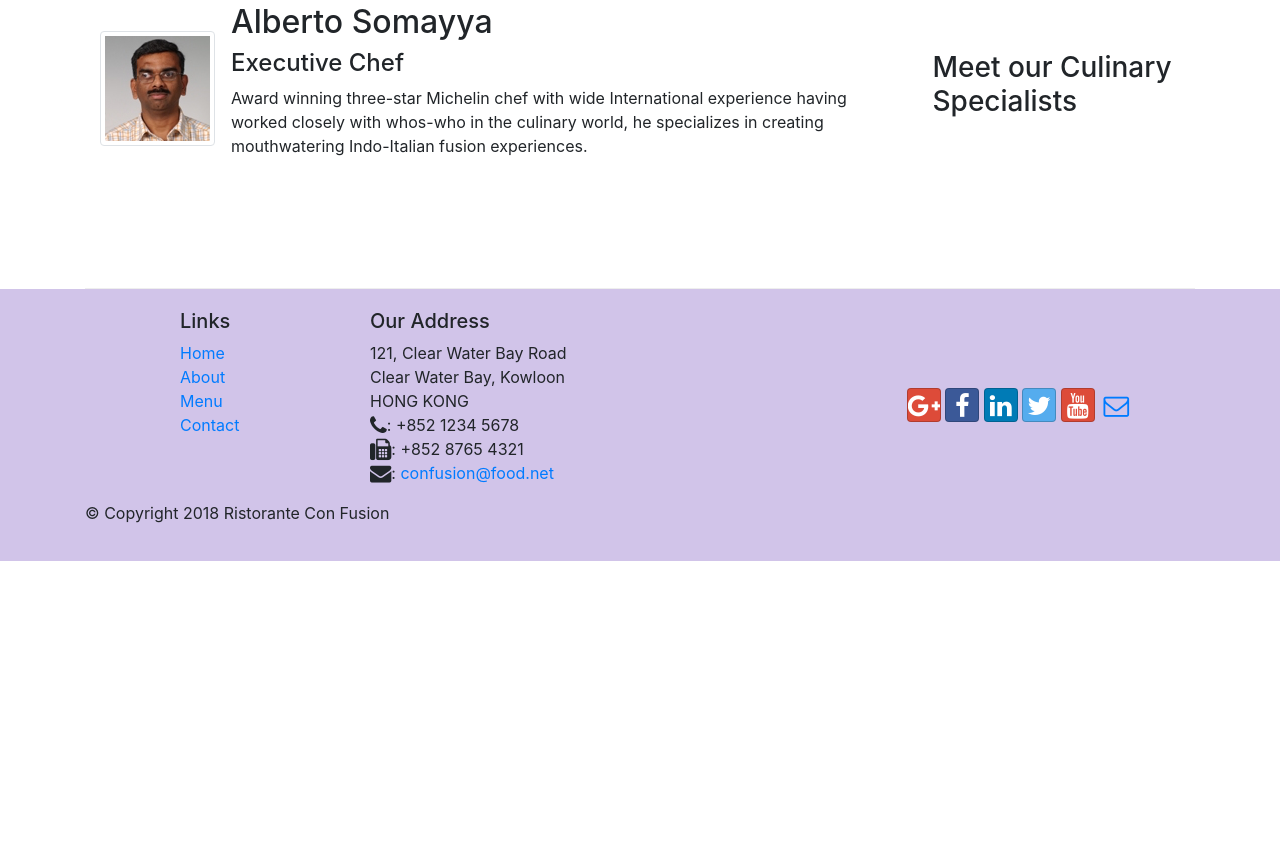
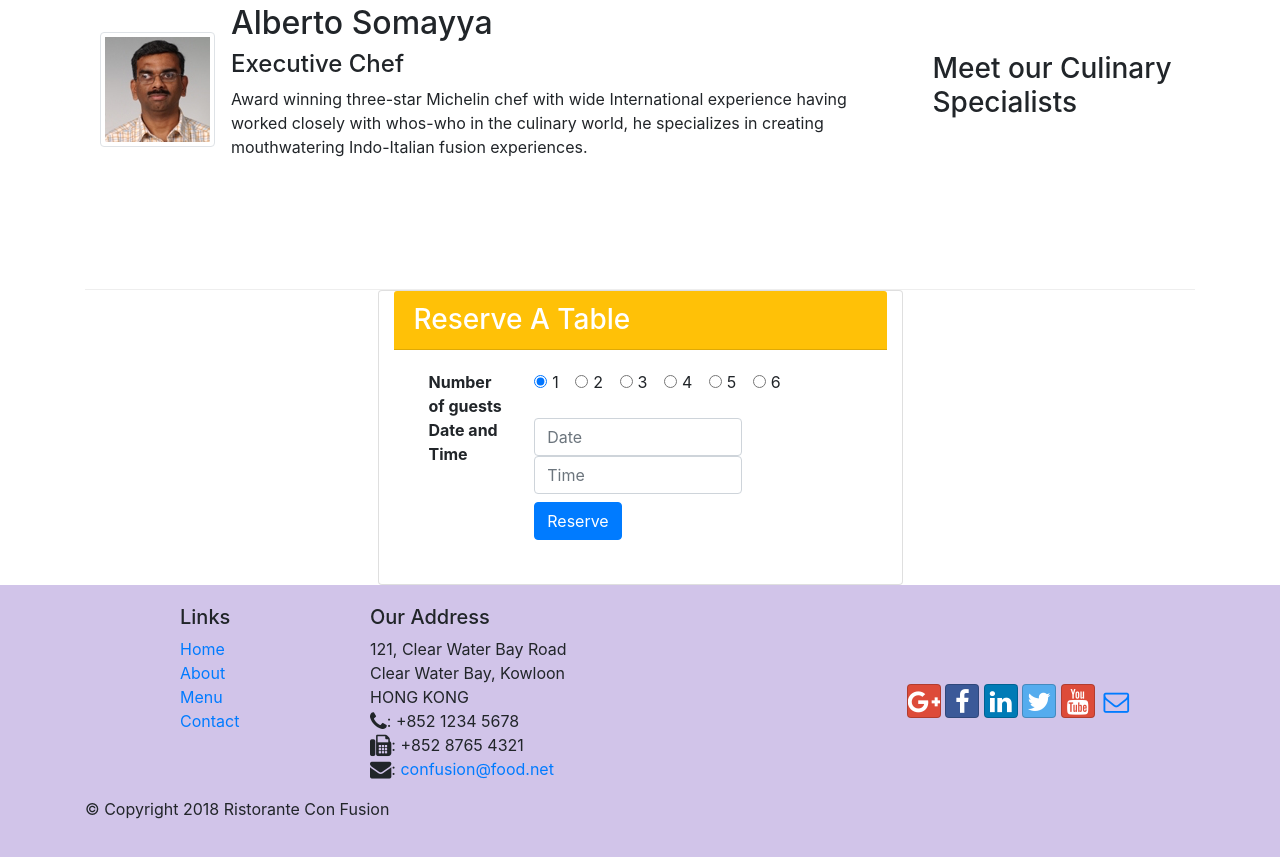
Before and after one commit to anjusree123/git-test, a website: page index.html in a window 1280 px wide. Shown: the part 1245-2102 px from the top of the page. Before the commit the page ends 1806 px from the top, so only its background shows below. Drawn offline with nearby package versions, Linux system fonts and the light colour scheme.

Commit message:
assignment 2

```diff
--- a/index.html
+++ b/index.html
@@ -40,8 +40,10 @@
                     <h1>Ristorante con Fusion</h1>
                     <p>We take inspiration from the World's best cuisines, and create a unique fusion experience. Our lipsmacking creations will tickle your culinary senses!</p>
                 </div>
-<div class="col-12 col-sm align-self-center">
+<div class="col-12 col-sm col-sm-6 align-self-center">
                     <img src="img/logo.png" class="img-fluid">
+
+<button type="button" class="col-sm-6 btn-sm btn-warning"><a href="#A">Reserve Table</a></button>
                 </div>
                 <div class="col-12 col-sm">
                 </div>
@@ -77,11 +79,21 @@
             <div class="col-12 col-sm-4 col-md-3">
                 <h3>This Month's Promotions</h3>
             </div>
+
             <div class="col col-sm col-md">
-                <h2>Weekend Grand Buffet</h2>
+      <div class="media ">
+                    <img class="d-flex mr-3 img-thumbnail col-12 col-sm-4 order-sm-last col-md-3"
+                            src="img/buffet.png" alt="buffet">
+<div class="media-body">
+                <h2 class="mt-0">Weekend Grand Buffet<span class="badge badge-danger">NEW</span></h2>
+
+
                 <p class="d-none d-sm-block">Featuring mouthwatering combinations with a choice of five different salads, six enticing appetizers, six main entrees and five choicest desserts. Free flowing bubbly and soft drinks. All for just $19.99 per person </p>
             </div>
+</div>
+</div>
         </div>
+
 
         <div class="row row-content align-items-center">
             <div class="col-12 col-sm-4 order-sm-last col-md-3">
@@ -104,7 +116,87 @@
 
             </div>
         </div>
+
+
+<div class="container">
+<a name="A"></a>
+<div class="col d-flex justify-content-center">
+<div class="card col-sm-6 card-center">
+<h3 class="card-header bg-warning text-white">Reserve A Table</h3>
+<div class="card-body">
+<form>
+<dl class="row col-sm">
+<dt class="col-12 col-sm">Number of guests</dt>
+<dd class="col-9">
+
+<div class="form-check form-check-inline">
+  <input class="form-check-input" type="radio" name="exampleRadios" id="exampleRadios1" value="option1" checked>
+  <label class="form-check-label" for="exampleRadios1">
+    1
+  </label>
+</div>
+<div class="form-check form-check-inline">
+  <input class="form-check-input" type="radio" name="exampleRadios" id="exampleRadios2" value="option2">
+  <label class="form-check-label" for="exampleRadios2">
+    2
+  </label>
+</div>
+<div class="form-check form-check-inline">
+  <input class="form-check-input" type="radio" name="exampleRadios" id="exampleRadios2" value="option2">
+  <label class="form-check-label" for="exampleRadios2">
+   3
+  </label>
+</div>
+<div class="form-check form-check-inline">
+  <input class="form-check-input" type="radio" name="exampleRadios" id="exampleRadios2" value="option2">
+  <label class="form-check-label" for="exampleRadios2">
+    4
+  </label>
+</div>
+<div class="form-check form-check-inline">
+  <input class="form-check-input" type="radio" name="exampleRadios" id="exampleRadios2" value="option2">
+  <label class="form-check-label" for="exampleRadios2">
+    5
+  </label>
+</div>
+
+<div class="form-check form-check-inline">
+  <input class="form-check-input" type="radio" name="exampleRadios" id="exampleRadios2" value="option2">
+  <label class="form-check-label" for="exampleRadios2">
+   6
+  </label>
+</div>
+</dd>
+<dt class="col-12 col-sm ">Date and Time</dt>
+<dd class="col-9">
+
+  <div class="row">
+    <div class="col-9">
+      <input type="text" class="form-control" placeholder="Date">
     </div>
+    <div class="col-9">
+      <input type="text" class="form-control" placeholder="Time">
+    </div>
+  </div>
+
+
+</dd>
+<dt class="col-3"></dt>
+<dd class="col-9">
+
+<button type="button" class="btn btn-primary">Reserve</button>
+
+</dd>
+</dl>
+</form>
+</div>
+</div>
+
+</div
+
+</div>
+</div>
+</div>
 
     <footer class="footer">
         <div class="container">
```
